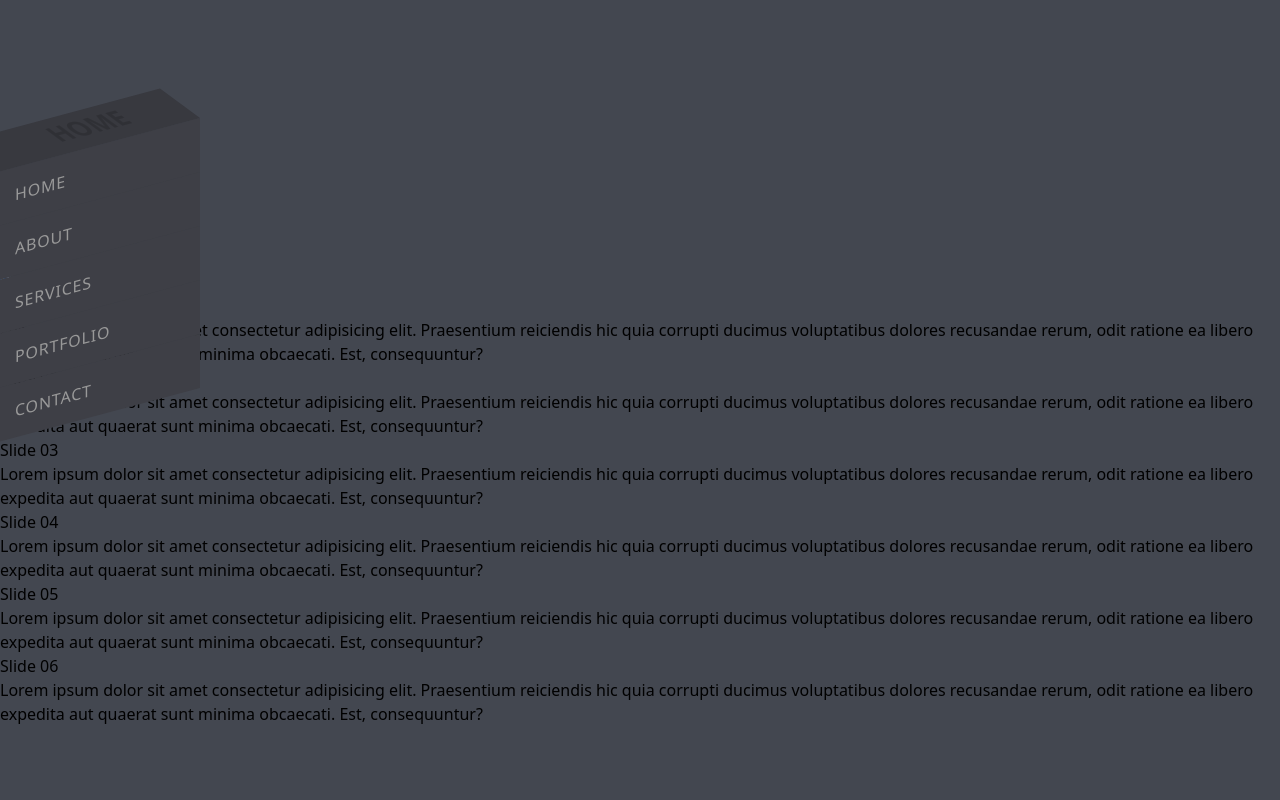
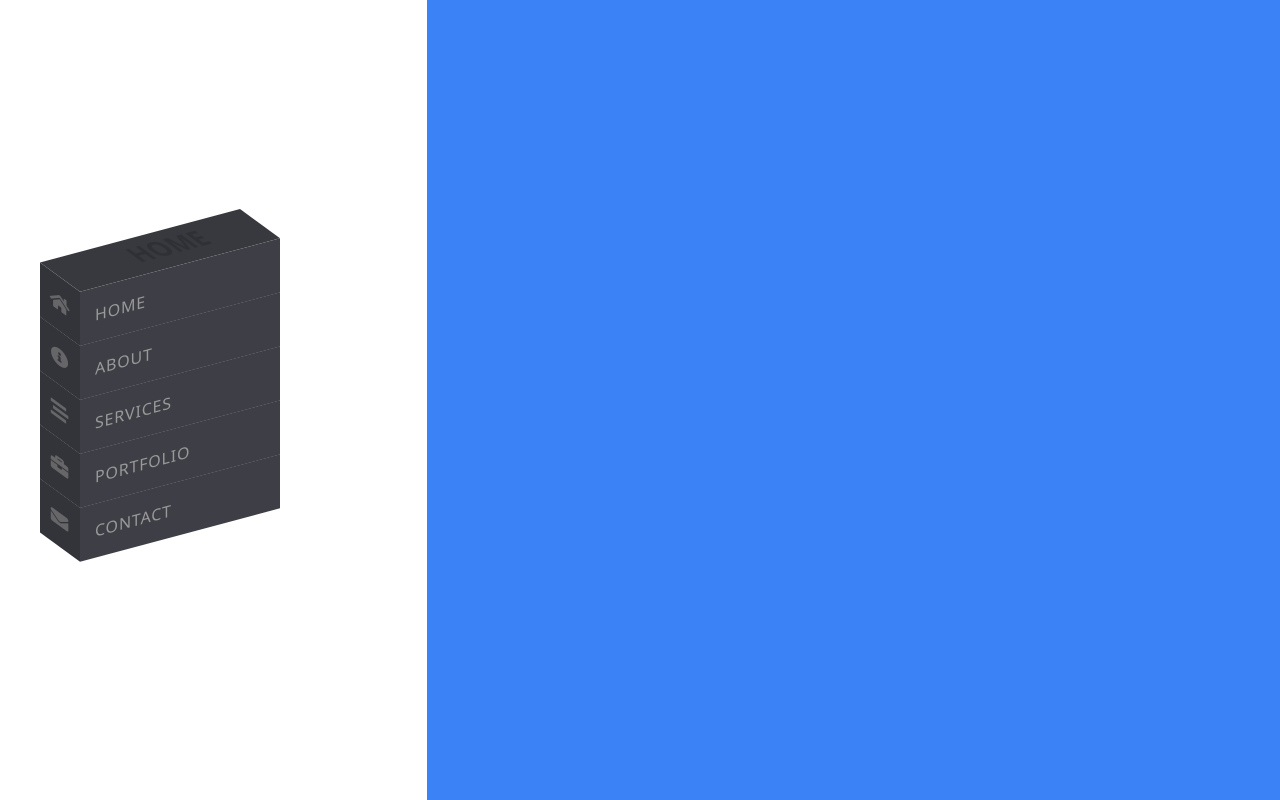
Before and after one commit to JackRosser/My-Portfolio, a plain HTML site: page public/index.html in a window 1280 px wide. Drawn offline with Linux system fonts and the light colour scheme.

Commit message:
sistemazioni

```diff
--- a/public/index.html
+++ b/public/index.html
@@ -17,7 +17,8 @@
     <link rel="stylesheet" href="./style.css" />
   </head>
   <body class="bg-[#434750]">
-    <main>
+    <main class="bg-red-600 grid grid-cols-3 h-screen">
+      <div class="bg-white flex justify-start ps-20 items-center">
         <nav id="blockmenu">
           <ul class="skew-y-[-15deg] relative">
             <li style="--i: 6" data-text="Home">
@@ -52,78 +53,8 @@
             </li>
           </ul>
         </nav>
-      <section class="slides-container">
-        <input id="slide1" type="radio" name="group" checked />
-        <input id="slide2" type="radio" name="group" />
-        <input id="slide3" type="radio" name="group" />
-        <input id="slide4" type="radio" name="group" />
-        <input id="slide5" type="radio" name="group" />
-        <input id="slide6" type="radio" name="group" />
-        <div class="dots">
-          <label for="slide1"></label>
-          <label for="slide2"></label>
-          <label for="slide3"></label>
-          <label for="slide4"></label>
-          <label for="slide5"></label>
-          <label for="slide6"></label>
       </div>
-        <div class="slider">
-          <div class="slide1" style="--img: url('img/img1.jpg')">
-            <div class="content">
-              <h2>Slide 01</h2>
-              <p>
-                Lorem ipsum dolor sit amet consectetur adipisicing elit. Praesentium reiciendis hic quia corrupti ducimus voluptatibus dolores recusandae rerum,
-                odit ratione ea libero expedita aut quaerat sunt minima obcaecati. Est, consequuntur?
-              </p>
-            </div>
-          </div>
-          <div class="slide2" style="--img: url('img/img2.jpg')">
-            <div class="content">
-              <h2>Slide 02</h2>
-              <p>
-                Lorem ipsum dolor sit amet consectetur adipisicing elit. Praesentium reiciendis hic quia corrupti ducimus voluptatibus dolores recusandae rerum,
-                odit ratione ea libero expedita aut quaerat sunt minima obcaecati. Est, consequuntur?
-              </p>
-            </div>
-          </div>
-          <div class="slide3" style="--img: url('img/img3.jpg')">
-            <div class="content">
-              <h2>Slide 03</h2>
-              <p>
-                Lorem ipsum dolor sit amet consectetur adipisicing elit. Praesentium reiciendis hic quia corrupti ducimus voluptatibus dolores recusandae rerum,
-                odit ratione ea libero expedita aut quaerat sunt minima obcaecati. Est, consequuntur?
-              </p>
-            </div>
-          </div>
-          <div class="slide4" style="--img: url('img/img4.jpg')">
-            <div class="content">
-              <h2>Slide 04</h2>
-              <p>
-                Lorem ipsum dolor sit amet consectetur adipisicing elit. Praesentium reiciendis hic quia corrupti ducimus voluptatibus dolores recusandae rerum,
-                odit ratione ea libero expedita aut quaerat sunt minima obcaecati. Est, consequuntur?
-              </p>
-            </div>
-          </div>
-          <div class="slide5" style="--img: url('img/img5.jpg')">
-            <div class="content">
-              <h2>Slide 05</h2>
-              <p>
-                Lorem ipsum dolor sit amet consectetur adipisicing elit. Praesentium reiciendis hic quia corrupti ducimus voluptatibus dolores recusandae rerum,
-                odit ratione ea libero expedita aut quaerat sunt minima obcaecati. Est, consequuntur?
-              </p>
-            </div>
-          </div>
-          <div class="slide6" style="--img: url('img/img6.jpg')">
-            <div class="content">
-              <h2>Slide 06</h2>
-              <p>
-                Lorem ipsum dolor sit amet consectetur adipisicing elit. Praesentium reiciendis hic quia corrupti ducimus voluptatibus dolores recusandae rerum,
-                odit ratione ea libero expedita aut quaerat sunt minima obcaecati. Est, consequuntur?
-              </p>
-            </div>
-          </div>
-        </div>
-      </section>
+      <div class="bg-blue-500 col-span-2"></div>
     </main>
     <footer></footer>
     <script src="./script.js"></script>
--- /dev/null
+++ b/public/partials/_slides.scss
@@ -0,0 +1,166 @@
+.slides-container {
+  position: absolute;
+  display: flex;
+  justify-content: center;
+  align-items: center;
+  height: 100vh;
+  width: 100vw;
+  background: #222;
+}
+
+.slides-container input {
+  appearance: none;
+}
+
+.slides-container .dots {
+  position: absolute;
+  bottom: 70px;
+  z-index: 10000;
+  display: flex;
+  gap: 6px;
+}
+
+.slides-container .dots label {
+  width: 20px;
+  height: 20px;
+  background: #fff;
+}
+
+.slides-container input:nth-child(1):checked ~ .dots label:nth-child(1),
+.slides-container input:nth-child(1):checked ~ .dots label:nth-child(2),
+.slides-container input:nth-child(1):checked ~ .dots label:nth-child(3),
+.slides-container input:nth-child(1):checked ~ .dots label:nth-child(4),
+.slides-container input:nth-child(1):checked ~ .dots label:nth-child(5),
+.slides-container input:nth-child(1):checked ~ .dots label:nth-child(6) {
+  opacity: 1;
+}
+
+.slides-container .slider {
+  position: absolute;
+  top: 0;
+  left: 0;
+  width: 100%;
+  height: 100%;
+}
+
+.slides-container .slider .slide {
+  position: absolute;
+  top: 0;
+  left: 0;
+  width: 100%;
+  height: 100%;
+  background: var(--img);
+  opacity: 0;
+  background-size: cover;
+  clip-path: circle(0% at 0% 50%);
+  transition: 1.5s;
+  transition-delay: 0s;
+  background-position: left;
+  display: flex;
+  justify-content: flex-start;
+  align-items: flex-end;
+}
+
+.slides-container .slider .slide:nth-child(even) {
+  clip-path: circle(0% at 100% 50%);
+  background-position: right;
+}
+
+.slides-container input:nth-child(1):checked ~ .slider .slide:nth-child(1),
+.slides-container input:nth-child(1):checked ~ .slider .slide:nth-child(2),
+.slides-container input:nth-child(1):checked ~ .slider .slide:nth-child(3),
+.slides-container input:nth-child(1):checked ~ .slider .slide:nth-child(4),
+.slides-container input:nth-child(1):checked ~ .slider .slide:nth-child(5),
+.slides-container input:nth-child(1):checked ~ .slider .slide:nth-child(6) {
+  clip-path: circle(150% at 50% 50%);
+  transition-delay: 1s;
+  background-position: center;
+}
+
+.content {
+  position: relative;
+  padding: 50px 50px 120px 80px;
+  max-width: 550px;
+}
+
+.content h2 {
+  color: #fff;
+  font-size: 3em;
+}
+
+.content p {
+  color: #fff;
+}
+
+// <section class="slides-container">
+// <input id="slide1" type="radio" name="group" checked />
+// <input id="slide2" type="radio" name="group" />
+// <input id="slide3" type="radio" name="group" />
+// <input id="slide4" type="radio" name="group" />
+// <input id="slide5" type="radio" name="group" />
+// <input id="slide6" type="radio" name="group" />
+// <div class="dots">
+//   <label for="slide1"></label>
+//   <label for="slide2"></label>
+//   <label for="slide3"></label>
+//   <label for="slide4"></label>
+//   <label for="slide5"></label>
+//   <label for="slide6"></label>
+// </div>
+// <div class="slider">
+//   <div class="slide1" style="--img: url('img/img1.avif')">
+//     <div class="content">
+//       <h2>Slide 01</h2>
+//       <p>
+//         Lorem ipsum dolor sit amet consectetur adipisicing elit. Praesentium reiciendis hic quia corrupti ducimus voluptatibus dolores recusandae rerum,
+//         odit ratione ea libero expedita aut quaerat sunt minima obcaecati. Est, consequuntur?
+//       </p>
+//     </div>
+//   </div>
+//   <div class="slide2" style="--img: url('img/img2.avif')">
+//     <div class="content">
+//       <h2>Slide 02</h2>
+//       <p>
+//         Lorem ipsum dolor sit amet consectetur adipisicing elit. Praesentium reiciendis hic quia corrupti ducimus voluptatibus dolores recusandae rerum,
+//         odit ratione ea libero expedita aut quaerat sunt minima obcaecati. Est, consequuntur?
+//       </p>
+//     </div>
+//   </div>
+//   <div class="slide3" style="--img: url('img/img3.avif')">
+//     <div class="content">
+//       <h2>Slide 03</h2>
+//       <p>
+//         Lorem ipsum dolor sit amet consectetur adipisicing elit. Praesentium reiciendis hic quia corrupti ducimus voluptatibus dolores recusandae rerum,
+//         odit ratione ea libero expedita aut quaerat sunt minima obcaecati. Est, consequuntur?
+//       </p>
+//     </div>
+//   </div>
+//   <div class="slide4" style="--img: url('img/img4.avif')">
+//     <div class="content">
+//       <h2>Slide 04</h2>
+//       <p>
+//         Lorem ipsum dolor sit amet consectetur adipisicing elit. Praesentium reiciendis hic quia corrupti ducimus voluptatibus dolores recusandae rerum,
+//         odit ratione ea libero expedita aut quaerat sunt minima obcaecati. Est, consequuntur?
+//       </p>
+//     </div>
+//   </div>
+//   <div class="slide5" style="--img: url('img/img5.avif')">
+//     <div class="content">
+//       <h2>Slide 05</h2>
+//       <p>
+//         Lorem ipsum dolor sit amet consectetur adipisicing elit. Praesentium reiciendis hic quia corrupti ducimus voluptatibus dolores recusandae rerum,
+//         odit ratione ea libero expedita aut quaerat sunt minima obcaecati. Est, consequuntur?
+//       </p>
+//     </div>
+//   </div>
+//   <div class="slide6" style="--img: url('img/img6.avif')">
+//     <div class="content">
+//       <h2>Slide 06</h2>
+//       <p>
+//         Lorem ipsum dolor sit amet consectetur adipisicing elit. Praesentium reiciendis hic quia corrupti ducimus voluptatibus dolores recusandae rerum,
+//         odit ratione ea libero expedita aut quaerat sunt minima obcaecati. Est, consequuntur?
+//       </p>
+//     </div>
+//   </div>
+// </div>
+// </section>
--- a/public/partials/custom.scss
+++ b/public/partials/custom.scss
@@ -1,3 +1 @@
-@import "./all";
 @import "./menu";
-@import "./slides.scss";
--- a/public/partials/slides.scss
+++ /dev/null
@@ -1,93 +0,0 @@
-.slides-container {
-  position: absolute;
-  display: flex;
-  justify-content: center;
-  align-items: center;
-  height: 100vh;
-  width: 100vw;
-  background: #222;
-}
-
-.slides-container input {
-  appearance: none;
-}
-
-.slides-container .dots {
-  position: absolute;
-  bottom: 70px;
-  z-index: 10000;
-  display: flex;
-  gap: 6px;
-}
-
-.slides-container .dots label {
-  width: 20px;
-  height: 20px;
-  background: #fff;
-}
-
-.slides-container input:nth-child(1):checked ~ .dots label:nth-child(1),
-.slides-container input:nth-child(1):checked ~ .dots label:nth-child(2),
-.slides-container input:nth-child(1):checked ~ .dots label:nth-child(3),
-.slides-container input:nth-child(1):checked ~ .dots label:nth-child(4),
-.slides-container input:nth-child(1):checked ~ .dots label:nth-child(5),
-.slides-container input:nth-child(1):checked ~ .dots label:nth-child(6) {
-  opacity: 1;
-}
-
-.slides-container .slider {
-  position: absolute;
-  top: 0;
-  left: 0;
-  width: 100%;
-  height: 100%;
-}
-
-.slides-container .slider .slide {
-  position: absolute;
-  top: 0;
-  left: 0;
-  width: 100%;
-  height: 100%;
-  background: var(--img);
-  opacity: 0;
-  background-size: cover;
-  clip-path: circle(0% at 0% 50%);
-  transition: 1.5s;
-  transition-delay: 0s;
-  background-position: left;
-  display: flex;
-  justify-content: flex-start;
-  align-items: flex-end;
-}
-
-.slides-container .slider .slide:nth-child(even) {
-  clip-path: circle(0% at 100% 50%);
-  background-position: right;
-}
-
-.slides-container input:nth-child(1):checked ~ .slider .slide:nth-child(1),
-.slides-container input:nth-child(1):checked ~ .slider .slide:nth-child(2),
-.slides-container input:nth-child(1):checked ~ .slider .slide:nth-child(3),
-.slides-container input:nth-child(1):checked ~ .slider .slide:nth-child(4),
-.slides-container input:nth-child(1):checked ~ .slider .slide:nth-child(5),
-.slides-container input:nth-child(1):checked ~ .slider .slide:nth-child(6) {
-  clip-path: circle(150% at 50% 50%);
-  transition-delay: 1s;
-  background-position: center;
-}
-
-.content {
-  position: relative;
-  padding: 50px 50px 120px 80px;
-  max-width: 550px;
-}
-
-.content h2 {
-  color: #fff;
-  font-size: 3em;
-}
-
-.content p {
-  color: #fff;
-}
```
Also changed, not shown: public/img/img1.avif (added), public/img/img2.avif (added), public/img/img3.avif (added), public/img/img4.avif (added), public/img/img5.avif (added), public/img/img6.avif (added), public/partials/custom.css, public/style.css, 1 other file. Lines whose indentation alone changed are shown as unchanged.
